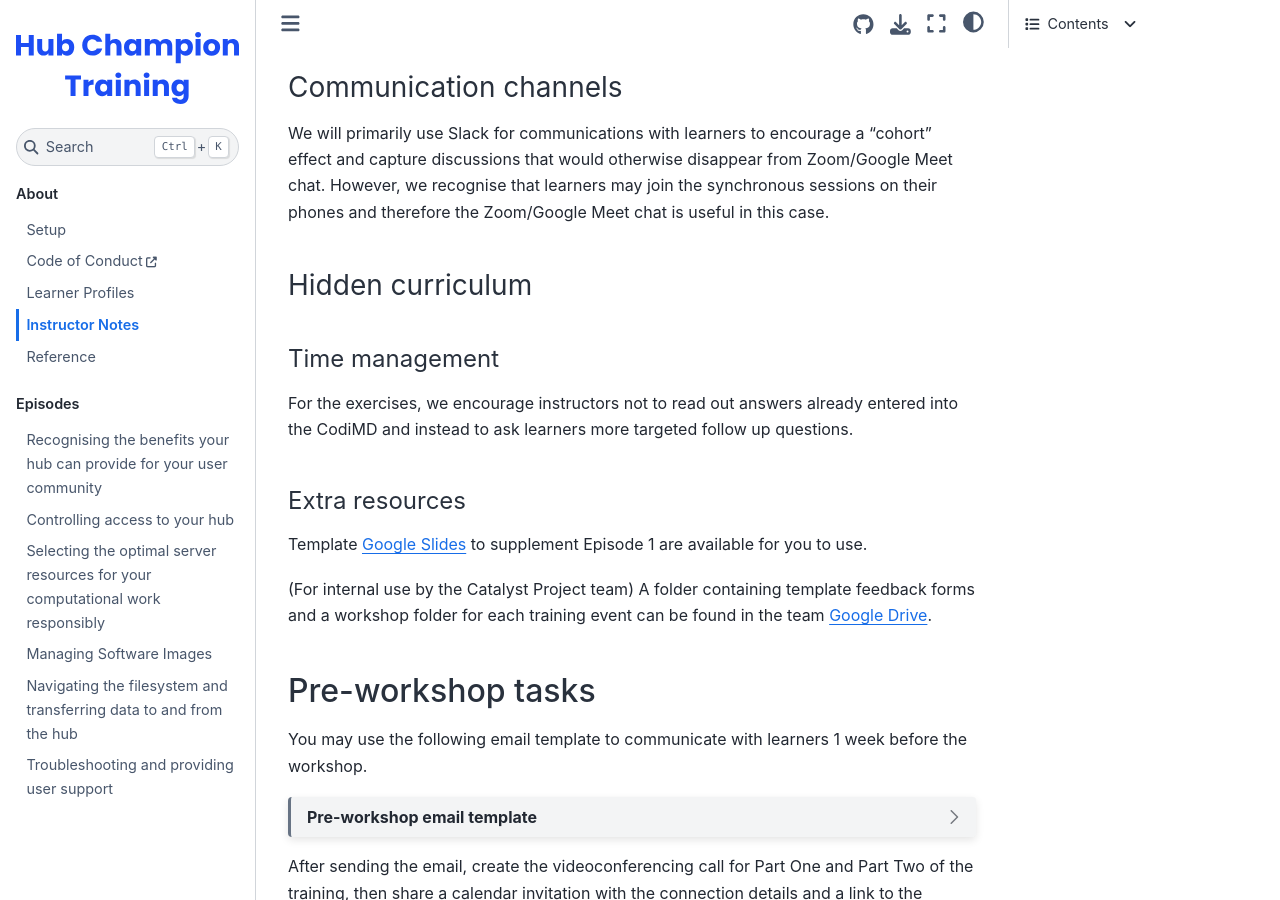
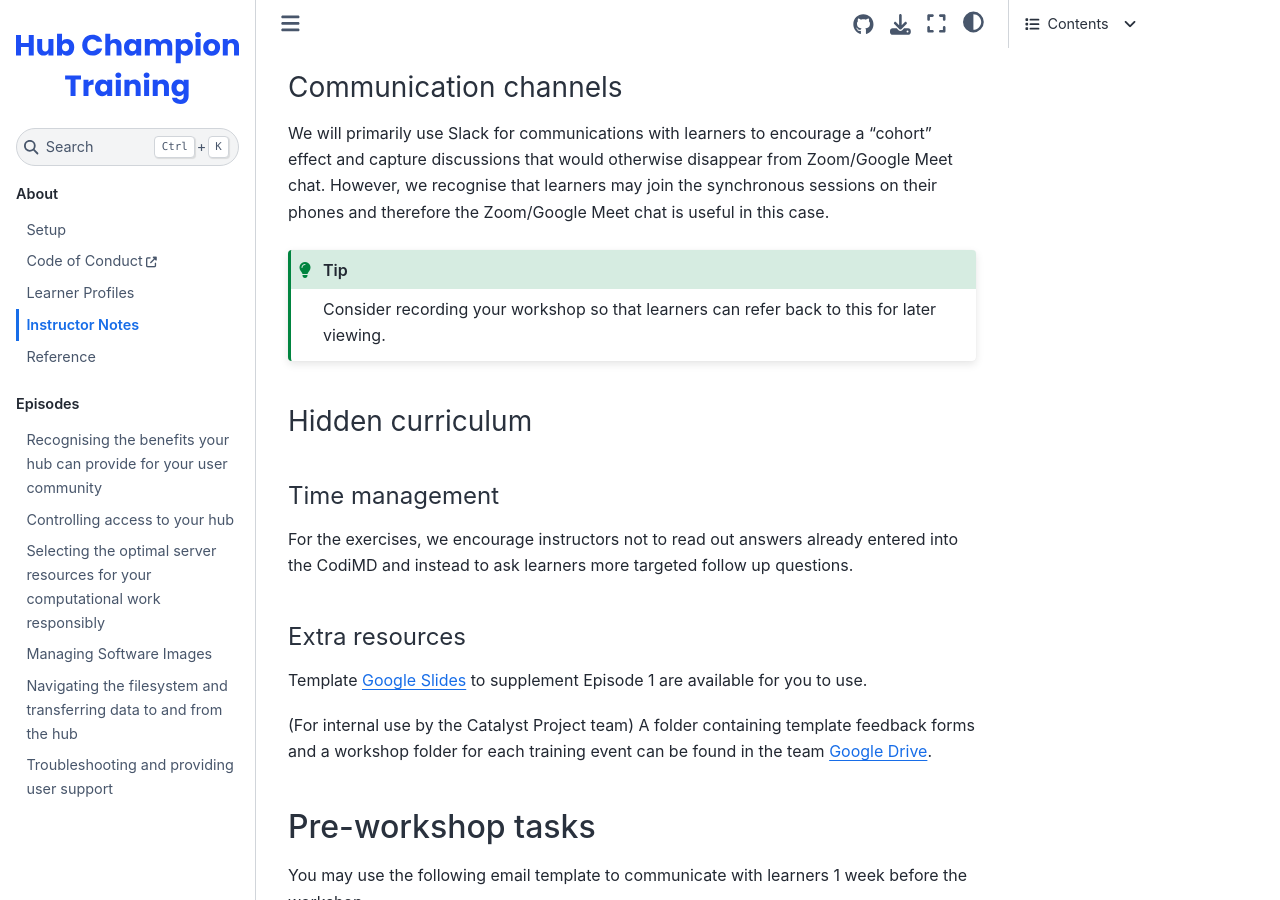
Before and after one commit to czi-catalystproject/hub-champion-training, a Jupyter Book: the page built from instructors/instructor-notes.md, in a window 1280 px wide and 900 px high, scrolled down 1248 px. Built offline with Jupyter Book 1.0.4 settings and Sphinx 7.4.7 and the Sphinx Book theme 1.1.4, drawn with Linux system fonts in a browser that asks for light colours; some of the changed text lies outside the part shown.

Commit message:
Add note on video recording. Closes #86

```diff
--- a/instructors/instructor-notes.md
+++ b/instructors/instructor-notes.md
@@ -41,6 +41,10 @@ Helpers support workshop instructors with tasks such as
 ### Communication channels
 
 We will primarily use Slack for communications with learners to encourage a "cohort" effect and capture discussions that would otherwise disappear from Zoom/Google Meet chat. However, we recognise that learners may join the synchronous sessions on their phones and therefore the Zoom/Google Meet chat is useful in this case.
+
+:::{tip}
+Consider recording your workshop so that learners can refer back to this for later viewing.
+:::
 
 ### Hidden curriculum
 
@@ -181,6 +185,9 @@ Remove administrator privileges on the hub by opening a [2i2c support ticket](ht
   - [ ] Add learners to GitHub team **and** grant them Owner status
   - [ ] Grant *Admin* privileges to learners on the Community Showcase Hub
 
+**During the workshop**
+- [ ] Consider recording your workshop so that learners can refer back to this for later viewing
+
 **After Part One**
 
 - [ ] Populate the CodiMD for the self-guided study
```
